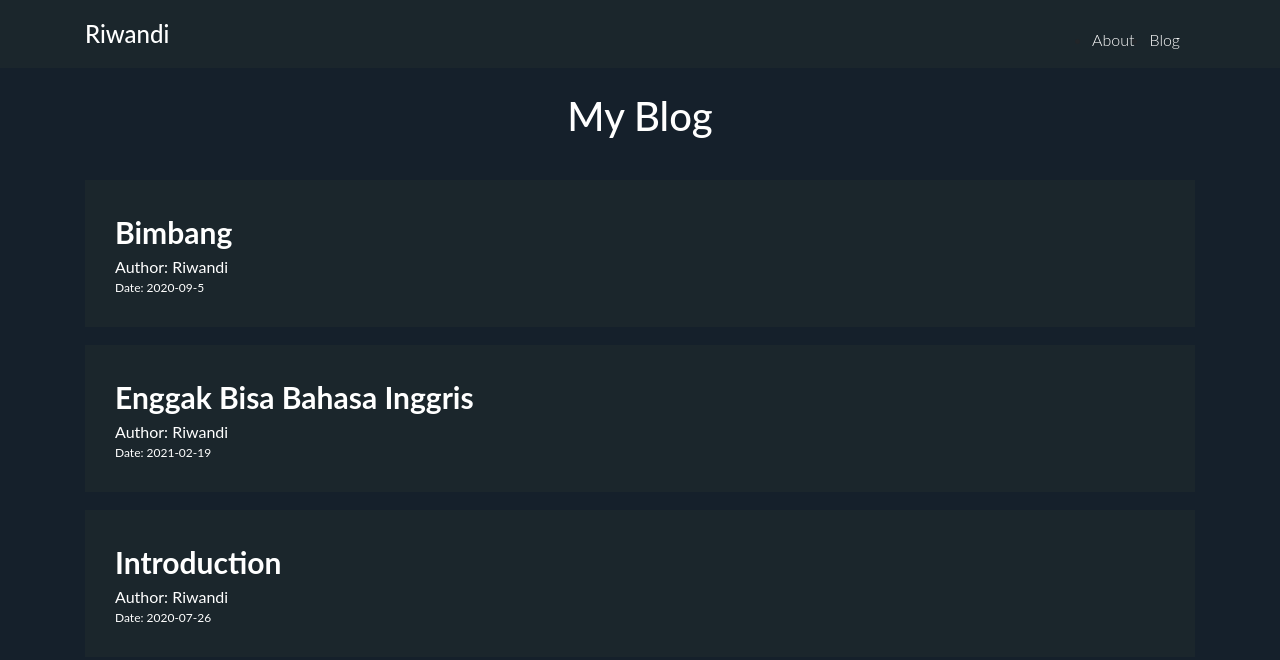
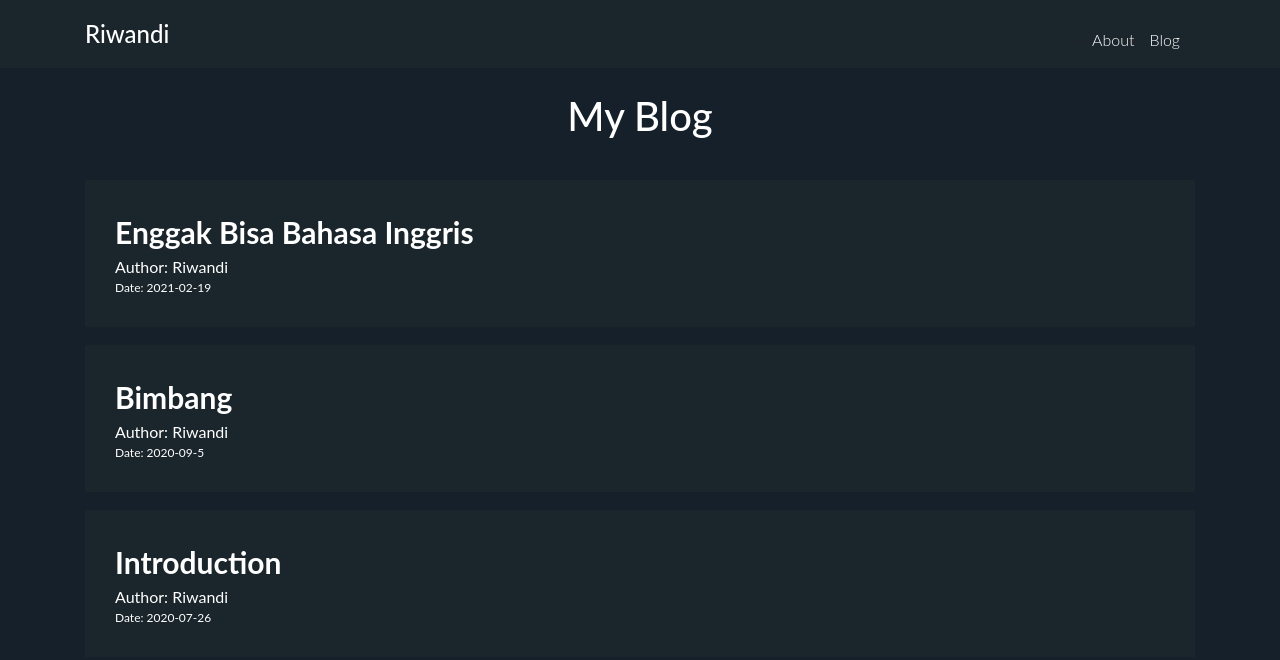
Before and after one commit to rwndy/riwandi-blog-v2, a Next.js app: page /blog in a window 1280 px wide. Shown: the top 660 px of the page. Built offline with nearby package versions, Linux system fonts and the light colour scheme.

Commit message:
sorting posting by date

```diff
--- a/pages/blog/index.jsx
+++ b/pages/blog/index.jsx
@@ -3,7 +3,10 @@ import Link from 'next/link'
 import Navbar from '../../components/nav/navigation-bar'
 
 const IndexPage = (props) => {
-  console.log(props.blogs)
+
+  const sort_post_by_dates = props.blogs
+    .sort((start_date, end_date) => new Date(end_date.date) - new Date(start_date.date))
+
   return (
     <Fragment>
       <Navbar />
@@ -12,7 +15,7 @@ const IndexPage = (props) => {
         <div className="container">
           <ul className="blog-list">
             {
-              props.blogs.map((blog) => {
+              sort_post_by_dates.map(blog => {
                 return (
                   <li key={blog.id} className="blog-item">
                     <Link href={`/blog/${blog.slug}`}>
```
